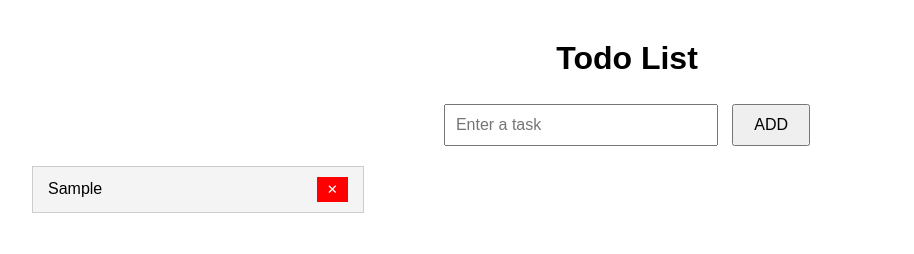
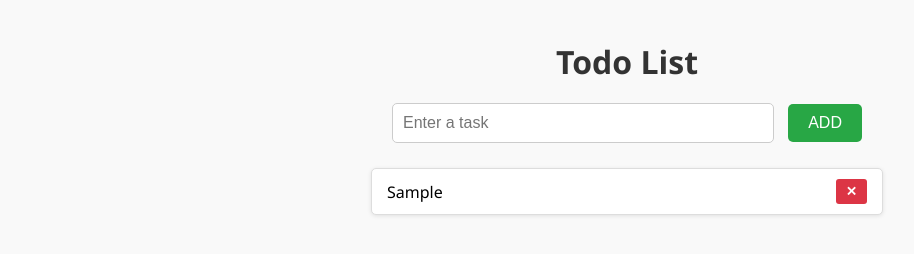
Before and after one commit to lokeswar777/todo-list, a website built with Parcel: page src/index.html in a window 1280 px wide. Both pictures are taken after typing "Sample" into the empty fields and a click on the button "ADD". Shown: the whole page, without its empty margins (13-927 px from the left). Built offline with nearby package versions, Linux system fonts and the light colour scheme.

Commit message:
added local storage

```diff
--- a/src/index.js
+++ b/src/index.js
@@ -5,7 +5,31 @@ const taskDisplay = document.createElement("div");
 taskDisplay.className = "tasks";
 document.body.appendChild(taskDisplay);
 
+// Load tasks from localStorage
+let tasks = JSON.parse(localStorage.getItem("tasks")) || [];
+tasks.forEach(createTaskElement);
 
+// Function to create and add task element to the DOM
+function createTaskElement(taskText) {
+  const taskEl = document.createElement("div");
+  taskEl.className = "task_item";
+  taskEl.textContent = taskText;
+
+  // Create delete button
+  const deleteBtn = document.createElement("button");
+  deleteBtn.textContent = "✕";
+  deleteBtn.className = "delete_btn";
+  deleteBtn.onclick = () => {
+    taskDisplay.removeChild(taskEl);
+    tasks = tasks.filter((t) => t !== taskText);
+    localStorage.setItem("tasks", JSON.stringify(tasks));
+  };
+
+  taskEl.appendChild(deleteBtn);
+  taskDisplay.appendChild(taskEl);
+}
+
+// Add task
 function addTask() {
   const taskText = input.value.trim();
 
@@ -14,30 +38,15 @@ function addTask() {
     return;
   }
 
-  // Create task element
-  const taskEl = document.createElement("div");
-  taskEl.className = "task_item";
-  taskEl.textContent = taskText;
+  tasks.push(taskText);
+  localStorage.setItem("tasks", JSON.stringify(tasks));
+  createTaskElement(taskText);
 
-  // Create delete button
-  const deleteBtn = document.createElement("button");
-  deleteBtn.textContent = "✕";
-  deleteBtn.className = "delete_btn";
-  deleteBtn.onclick = () => taskDisplay.removeChild(taskEl);
-
-  taskEl.appendChild(deleteBtn);
-  taskDisplay.appendChild(taskEl);
-
-  // Clear input
   input.value = "";
 }
 
-// Add task on button click
+// Event listeners
 addBtn.addEventListener("click", addTask);
-
-// Add task on pressing Enter
 input.addEventListener("keypress", (e) => {
-  if (e.key === "Enter") {
-    addTask();
-  }
+  if (e.key === "Enter") addTask();
 });
--- a/src/styles.css
+++ b/src/styles.css
@@ -1,11 +1,15 @@
 body {
-  font-family: Arial, sans-serif;
-  margin: 40px;
+  font-family: 'Segoe UI', Tahoma, Geneva, Verdana, sans-serif;
+  margin: 40px auto;
+  max-width: 600px;
   text-align: center;
+  background-color: #f9f9f9;
 }
 
 .heading h2 {
   font-size: 2em;
+  color: #333;
+  margin-bottom: 20px;
 }
 
 .task_input {
@@ -14,18 +18,28 @@ body {
 
 input[type="text"] {
   padding: 10px;
-  width: 250px;
+  width: 60%;
   font-size: 16px;
+  border: 1px solid #ccc;
+  border-radius: 5px;
 }
 
 #add_btn {
   padding: 10px 20px;
   margin-left: 10px;
   font-size: 16px;
+  background-color: #28a745;
+  color: white;
+  border: none;
+  border-radius: 5px;
   cursor: pointer;
 }
 
-.task_container {
+#add_btn:hover {
+  background-color: #218838;
+}
+
+.tasks {
   margin-top: 20px;
   display: flex;
   flex-direction: column;
@@ -33,20 +47,28 @@ input[type="text"] {
 }
 
 .task_item {
-  background-color: #f4f4f4;
-  border: 1px solid #ccc;
+  background-color: #ffffff;
+  border: 1px solid #ddd;
   padding: 10px 15px;
-  margin: 5px;
-  width: 300px;
+  margin: 5px 0;
+  width: 80%;
   display: flex;
   justify-content: space-between;
   align-items: center;
+  border-radius: 5px;
+  box-shadow: 0 1px 4px rgba(0,0,0,0.1);
 }
 
 .delete_btn {
-  background: red;
+  background-color: #dc3545;
   color: white;
   border: none;
   padding: 5px 10px;
+  font-weight: bold;
+  border-radius: 3px;
   cursor: pointer;
 }
+
+.delete_btn:hover {
+  background-color: #c82333;
+}
```
